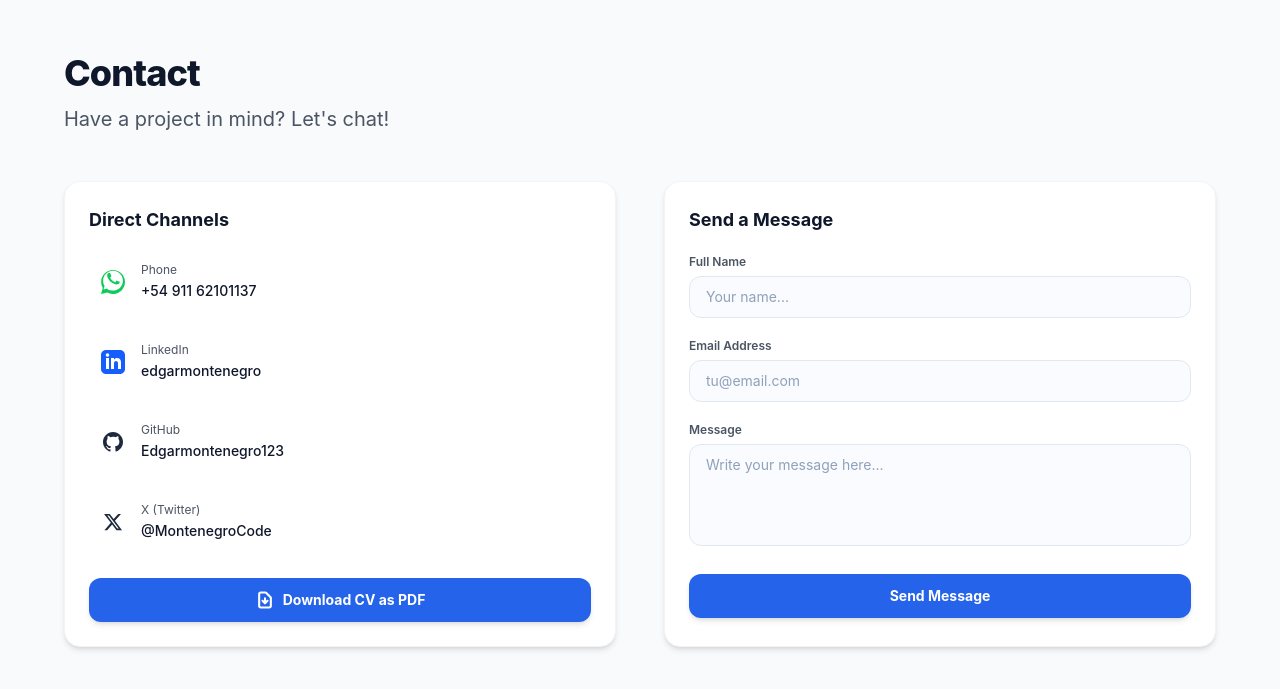
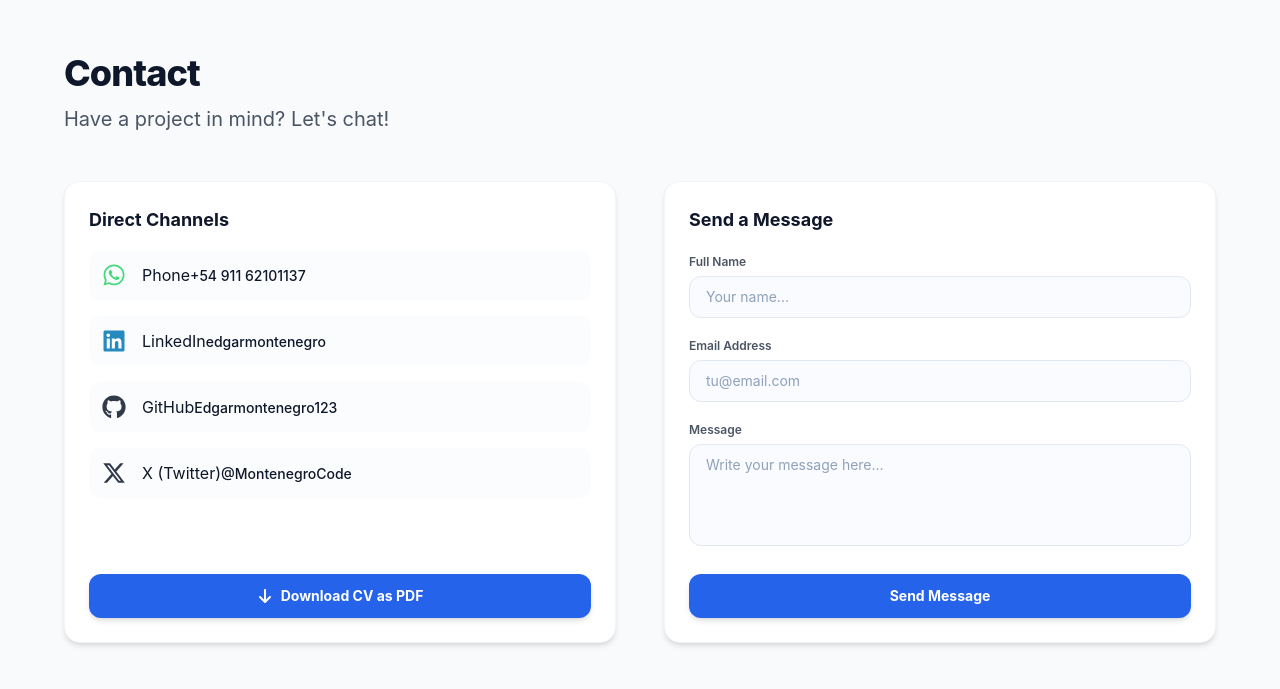
Before and after one commit to Edgarmontenegro123/Portfolio-2026, a React (Vite) app: page / in a window 1280 px wide. Shown: the part 2795-3484 px from the top of the page. Built offline with nearby package versions, Linux system fonts and the light colour scheme.

Commit message:
⚙️ refactor: move contact channels metadata to constants and fix box symmetry

```diff
--- a/src/constants/contactData.ts
+++ b/src/constants/contactData.ts
@@ -1,3 +1,5 @@
+import { FaWhatsapp, FaLinkedin, FaGithub, FaXTwitter } from 'react-icons/fa6'
+
 export const contactConstants = {
     whatsapp: 'https://wa.link/8x2m0y',
     phone: '+54 911 62101137',
@@ -12,3 +14,42 @@ export const contactConstants = {
     curriculumPDF: 'https://drive.google.com/file/d/1BZgSkVU47Wwh7zIzllldf5WWYODy-xWY/view?usp=sharing',
     home: 'https://www.google.com/maps/place/Palermo,+CABA/'
 }
+
+export const CONTACT_CHANNELS_CONFIG = [
+    {
+        href: contactConstants.whatsapp,
+        labelEs: 'Teléfono',
+        labelEn: 'Phone',
+        value: contactConstants.phone,
+        icon: FaWhatsapp,
+        color: 'text-[#25D366]',
+        glow: 'hover:shadow-[#25D366]/10 hover:border-[#25D366]/30'
+    },
+    {
+        href: contactConstants.linkedIn,
+        labelEs: 'LinkedIn',
+        labelEn: 'LinkedIn',
+        value: contactConstants.perfilLinkedIn,
+        icon: FaLinkedin,
+        color: 'text-[#0077B5]',
+        glow: 'hover:shadow-[#0077B5]/10 hover:border-[#0077B5]/30'
+    },
+    {
+        href: contactConstants.github,
+        labelEs: 'GitHub',
+        labelEn: 'GitHub',
+        value: contactConstants.perfilGithub,
+        icon: FaGithub,
+        color: 'text-brand-text dark:text-white',
+        glow: 'hover:shadow-brand-text/10 hover:border-brand-text/30'
+    },
+    {
+        href: contactConstants.twitter,
+        labelEs: 'X (Twitter)',
+        labelEn: 'X (Twitter)',
+        value: `@${contactConstants.perfilTwitter}`,
+        icon: FaXTwitter,
+        color: 'text-brand-text dark:text-white',
+        glow: 'hover:shadow-brand-text/10 hover:border-brand-text/30'
+    }
+]
--- a/src/views/Contact.tsx
+++ b/src/views/Contact.tsx
@@ -1,9 +1,10 @@
 import { useState, type SyntheticEvent } from 'react'
 import { useLanguage } from '../hooks/useLanguage'
 import { getTranslation } from '../utils/translations'
-import { contactConstants } from '../constants/contactData'
+import { contactConstants, CONTACT_CHANNELS_CONFIG } from '../constants/contactData'
 import { sendContactMessage } from '../services/contactService.ts'
 import type { ContactFormFields } from '../types/contact'
+import { FaArrowDown } from 'react-icons/fa6'
 
 export const Contact = () => {
     const { language } = useLanguage()
@@ -42,6 +43,7 @@ export const Contact = () => {
         }
     }
 
+
     return (
         <section
             id='contact'
@@ -62,71 +64,33 @@ export const Contact = () => {
                             {t.contact.channelsTitle}
                         </h3>
                         <div className='flex flex-col gap-4 flex-grow justify-between'>
+                            <div className='flex flex-col gap-4'>
+                                {CONTACT_CHANNELS_CONFIG.map((channel, index) => {
+                                    const Icon = channel.icon
+                                    return (
                                         <a
-                                href={contactConstants.whatsapp}
+                                            key={index}
+                                            href={channel.href}
                                             target='_blank'
                                             rel='noopener noreferrer'
-                                className='flex items-center gap-4 p-3 rounded-xl hover:bg-blue-50/50 dark:hover:bg-slate-800 text-brand-text transition-colors duration-200'
+                                            className={`flex items-center gap-4 p-3 rounded-xl border border-transparent bg-slate-50/50 dark:bg-slate-800/30 text-brand-text transition-all duration-300 transform-gpu hover:-translate-y-0.5 hover:shadow-md ${channel.glow} group`}
                                         >
-                                <svg className='w-6 h-6 text-green-500 animate-pulse flex-shrink-0' viewBox='0 0 24 24' fill='currentColor'>
-                                    <path d='M.057 24l1.687-6.163c-1.041-1.804-1.588-3.849-1.587-5.946C.06 5.348 5.397.01 12.008.01c3.202.001 6.212 1.246 8.477 3.514 2.266 2.268 3.507 5.28 3.505 8.484-.004 6.657-5.34 11.997-11.953 11.997-2.005-.001-3.973-.502-5.713-1.457L0 24zm6.59-4.846c1.6.95 3.488 1.451 5.42 1.453 5.432 0 9.85-4.416 9.853-9.848.002-2.63-1.023-5.101-2.885-6.963C17.166 1.837 14.693.81 12.013.81c-5.433 0-9.85 4.416-9.854 9.848-.001 1.838.48 3.63 1.392 5.204l-.993 3.628 3.71-.973zm11.567-7.462c-.315-.158-1.86-.918-2.142-1.02-.283-.103-.488-.153-.69.153-.204.307-.779 1.02-.956 1.226-.178.205-.355.231-.67.074-1.92-.956-3.153-1.854-4.443-4.08-.342-.587.342-.546.98-1.812.106-.214.053-.402-.026-.56-.078-.159-.69-1.66-.944-2.27-.249-.597-.501-.517-.69-.527l-.587-.01c-.204 0-.536.077-.816.383-.28.307-1.071 1.047-1.071 2.554 0 1.507 1.097 2.965 1.244 3.162.147.197 2.158 3.297 5.228 4.623.73.315 1.3.504 1.743.645.734.233 1.404.2 1.932.121.588-.088 1.86-.76 2.122-1.456.264-.696.264-1.293.186-1.413-.079-.12-.283-.178-.598-.336z'/>
-                                </svg>
+                                            <Icon className={`w-6 h-6 ${channel.color} opacity-85 transition-all duration-300 group-hover:opacity-100 group-hover:scale-110`} />
                                             <div>
-                                    <span className='block text-xs text-brand-secondary'>{language === 'es' ? 'Teléfono' : 'Phone'}</span>
-                                    <span className='text-sm font-medium'>{contactConstants.phone}</span>
+                                                {language === 'es' ? channel.labelEs : channel.labelEn}
+                                                <span className='text-sm font-medium'>{channel.value}</span>
                                             </div>
                                         </a >
-                            <a
-                                href={contactConstants.linkedIn}
-                                target='_blank'
-                                rel='noopener noreferrer'
-                                className='flex items-center gap-4 p-3 rounded-xl hover:bg-blue-50/50 dark:hover:bg-slate-800 text-brand-text transition-colors duration-200'
-                            >
-                                <svg className='w-6 h-6 text-blue-600 flex-shrink-0' viewBox='0 0 24 24' fill='currentColor'>
-                                    <path d='M19 0h-14c-2.761 0-5 2.239-5 5v14c0 2.761 2.239 5 5 5h14c2.762 0 5-2.239 5-5v-14c0-2.761-2.238-5-5-5zm-11 19h-3v-11h3v11zm-1.5-12.268c-.966 0-1.75-.79-1.75-1.764s.784-1.764 1.75-1.764 1.75.79 1.75 1.764-.783 1.764-1.75 1.764zm13.5 12.268h-3v-5.604c0-3.368-4-3.113-4 0v5.604h-3v-11h3v1.765c1.396-2.586 7-2.777 7 2.476v6.759z'/>
-                                </svg>
-                                <div>
-                                    <span className='block text-xs text-brand-secondary'>LinkedIn</span>
-                                    <span className='text-sm font-medium'>{contactConstants.perfilLinkedIn}</span>
+                                    )
+                                })}
                             </div>
-                            </a>
-                            <a
-                                href={contactConstants.github}
-                                target='_blank'
-                                rel='noopener noreferrer'
-                                className='flex items-center gap-4 p-3 rounded-xl hover:bg-blue-50/50 dark:hover:bg-slate-800 text-brand-text transition-colors duration-200'
-                            >
-                                <svg className='w-6 h-6 text-slate-800 dark:text-slate-200 flex-shrink-0' viewBox='0 0 24 24' fill='currentColor'>
-                                    <path fillRule='evenodd' clipRule='evenodd' d='M12 2C6.477 2 2 6.477 2 12c0 4.42 2.865 8.166 6.839 9.489.5.092.682-.217.682-.482 0-.237-.008-.866-.013-1.7-2.782.603-3.369-1.34-3.369-1.34-.454-1.156-1.11-1.462-1.11-1.462-.908-.62.069-.608.069-.608 1.003.07 1.531 1.03 1.531 1.03.892 1.529 2.341 1.087 2.91.831.092-.646.35-1.086.636-1.336-2.22-.253-4.555-1.113-4.555-4.951 0-1.093.39-1.988 1.029-2.688-.103-.253-.446-1.27.098-2.65 0 0 .84-.27 2.75 1.026A9.564 9.564 0 0112 6.844c.85.004 1.705.115 2.504.337 1.909-1.296 2.747-1.027 2.747-1.027.546 1.379.203 2.398.1 2.651.64.7 1.028 1.595 1.028 2.688 0 3.848-2.339 4.695-4.566 4.942.359.309.678.919.678 1.852 0 1.336-.012 2.415-.012 2.743 0 .267.18.579.688.481C19.137 20.162 22 16.418 22 12c0-5.523-4.477-10-10-10z' />
-                                </svg>
-                                <div>
-                                    <span className='block text-xs text-brand-secondary'>GitHub</span>
-                                    <span className='text-sm font-medium'>{contactConstants.perfilGithub}</span>
-                                </div>
-                            </a>
-                            <a
-                                href={contactConstants.twitter}
-                                target='_blank'
-                                rel='noopener noreferrer'
-                                className='flex items-center gap-4 p-3 rounded-xl hover:bg-blue-50/50 dark:hover:bg-slate-800 text-brand-text transition-colors duration-200'
-                            >
-                                <svg className='w-5 h-5 mx-0.5 text-slate-800 dark:text-slate-200 flex-shrink-0' viewBox='0 0 24 24' fill='currentColor'>
-                                    <path d='M18.244 2.25h3.308l-7.227 8.26 8.502 11.24H16.17l-5.214-6.817L4.99 21.75H1.68l7.73-8.835L1.254 2.25H8.08l4.713 6.231zm-1.161 17.52h1.833L7.084 4.126H5.117z'/>
-                                </svg>
-                                <div>
-                                    <span className='block text-xs text-brand-secondary'>X (Twitter)</span>
-                                    <span className='text-sm font-medium'>@{contactConstants.perfilTwitter}</span>
-                                </div>
-                            </a>
                             <a
                                 href={contactConstants.curriculumPDF}
                                 target='_blank'
                                 rel='noopener noreferrer'
-                                className='flex items-center justify-center gap-2 py-3 px-4 mt-2 rounded-xl font-bold text-white bg-brand-primary hover:bg-brand-primary/90 transition-all cursor-pointer shadow-md text-sm'
+                                className='flex items-center justify-center gap-2 py-3 px-4 mt-4 rounded-xl font-bold text-white bg-brand-primary hover:bg-brand-primary/90 hover:-translate-y-0.5 transition-all duration-200 cursor-pointer shadow-md text-sm'
                             >
-                                <svg className='w-5 h-5' fill='none' viewBox='0 0 24 24' stroke='currentColor' strokeWidth={2.5}>
-                                    <path strokeLinecap='round' strokeLinejoin='round' d='M12 10v6m0 0l-3-3m3 3l3-3m2 8H7a2 2 0 01-2-2V5a2 2 0 012-2h5.586a1 1 0 01.707.293l5.414 5.414a1 1 0 01.293.707V19a2 2 0 01-2 2z' />
-                                </svg>
+                                <FaArrowDown className='w-4 h-4' />
                                 <span>{language === 'es' ? 'Descargar Currículum en PDF' : 'Download CV as PDF'}</span>
                             </a>
                         </div>
```
Lines whose indentation alone changed are shown as unchanged.
